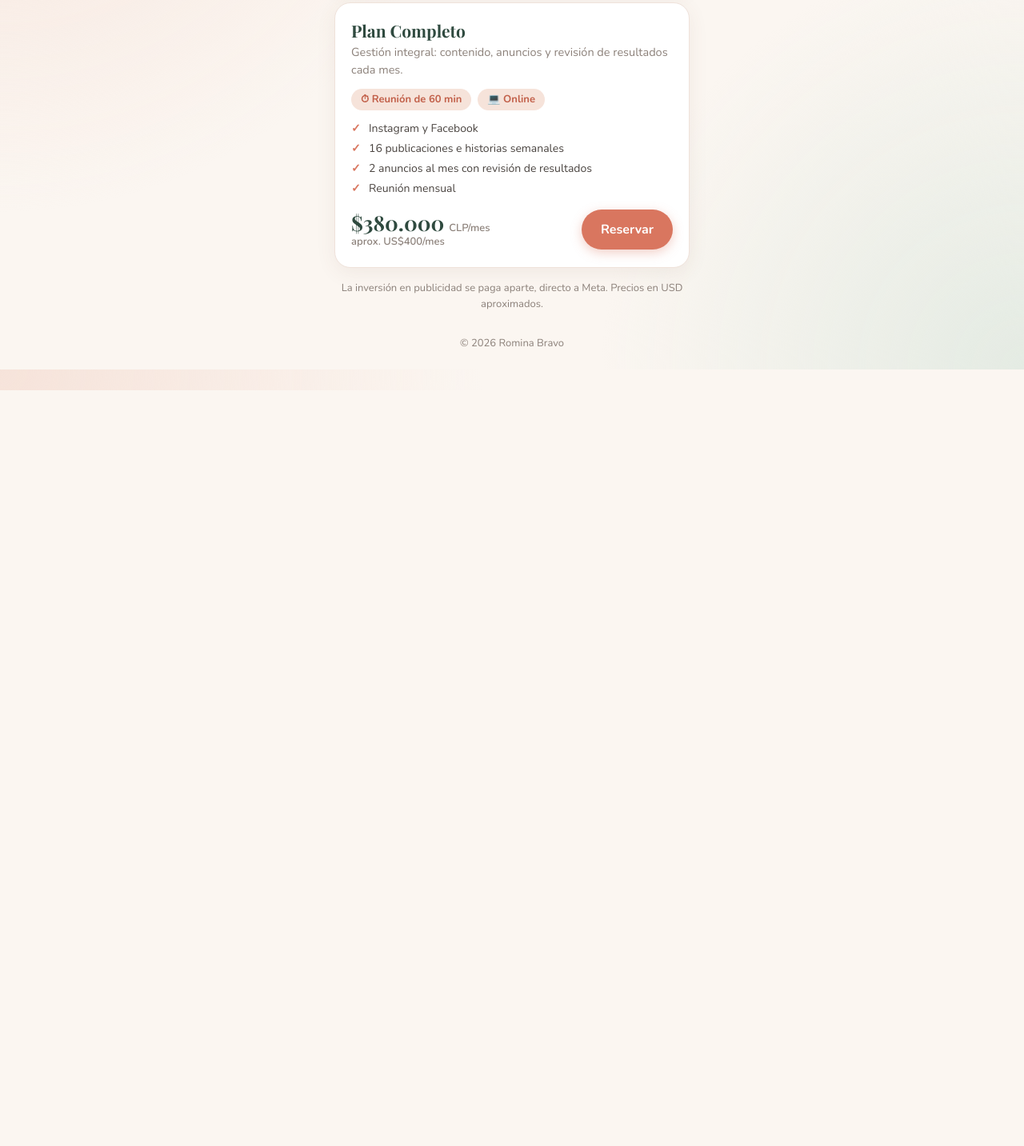
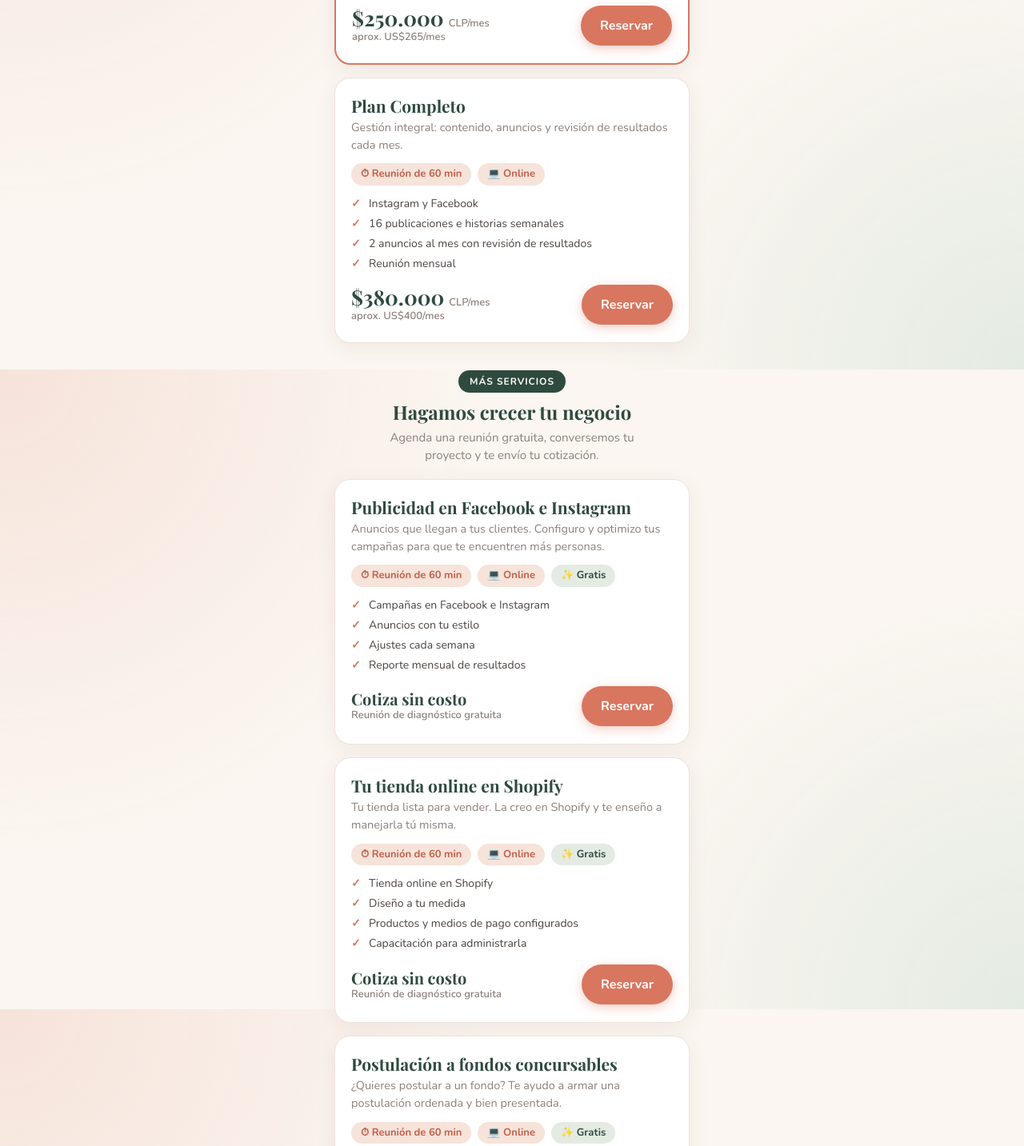
Before and after one commit to rominabravoramirez-star/app-asesorias-, a plain HTML site: page index.html in a window 1280 px wide. Shown: the part 1138-2571 px from the top of the page at 80% size. Before the commit the page ends 1626 px from the top, so only its background shows below. Drawn offline with nearby package versions, Linux system fonts and the light colour scheme.

Commit message:
Agrega publicidad, tienda Shopify y fondos concursables con reunión gratuita de cotización
Co-Authored-By: Claude Opus 5.5 <noreply@anthropic.com>
Claude-Session: https://claude.ai/code/session_019KtLQyWy18X1UYNvtiRAKR

```diff
--- a/index.html
+++ b/index.html
@@ -40,6 +40,14 @@
 
   /* Servicios */
   .titulo-seccion{font-size:22px;text-align:center;margin:8px 0 16px}
+  .seccion{margin:34px 0 18px;text-align:center}
+  .seccion:first-child{margin-top:4px}
+  .seccion .pill{display:inline-block;font-size:12px;font-weight:700;letter-spacing:.08em;text-transform:uppercase;
+       color:#fff;background:var(--verde);padding:5px 14px;border-radius:999px;margin-bottom:10px}
+  .seccion h2{font-size:24px;margin-bottom:6px}
+  .seccion p{font-size:15px;color:var(--suave);max-width:360px;margin:0 auto}
+  .precio.cotiza{font-size:20px}
+  .chip.gratis{background:#E4EBE3;color:var(--verde)}
   .servicio{background:var(--tarjeta);border-radius:var(--radio);padding:22px 20px;margin-bottom:16px;box-shadow:var(--sombra);
             border:1px solid var(--borde);position:relative}
   .servicio.destacado{border:2px solid var(--acento)}
@@ -125,7 +133,6 @@
   </header>
 
   <main>
-    <h2 class="titulo-seccion">Elige tu plan y reserva</h2>
     <div id="servicios"></div>
     <p class="nota" id="nota-general"></p>
   </main>
@@ -235,8 +242,18 @@ const CONFIG = {
   plataformas: ["Zoom", "Google Meet", "Videollamada de WhatsApp"],
 
   // Tus servicios. Para el link de Mercado Pago: pega el link de pago de cada plan.
+  // Secciones de la página (el orden aquí es el orden en que aparecen)
+  secciones: [
+    { id: "redes", etiqueta: "Redes sociales", titulo: "Tus redes siempre activas", texto: "Me encargo de tus redes para que tú te dediques a vender." },
+    { id: "otros", etiqueta: "Más servicios",  titulo: "Hagamos crecer tu negocio", texto: "Agenda una reunión gratuita, conversemos tu proyecto y te envío tu cotización." },
+  ],
+
+  // Tus servicios.
+  //  - Con precio: pon precioCLP y, si quieres, el link de Mercado Pago.
+  //  - Sin precio ("Cotiza sin costo"): pon cotizar: true  → la reunión es gratis y no pide pago.
   servicios: [
     {
+      seccion: "redes",
       nombre: "Plan Inicio",
       descripcion: "Ideal si estás empezando: tu Instagram ordenado y profesional, sin complicarte.",
       precioCLP: 150000, precioUSD: 160, periodo: "/mes",
@@ -244,6 +261,7 @@ const CONFIG = {
       linkMercadoPago: "",
     },
     {
+      seccion: "redes",
       nombre: "Plan Crece",
       descripcion: "Para negocios que quieren más alcance y más clientes en Instagram y Facebook.",
       precioCLP: 250000, precioUSD: 265, periodo: "/mes", destacado: true,
@@ -251,11 +269,33 @@ const CONFIG = {
       linkMercadoPago: "",
     },
     {
+      seccion: "redes",
       nombre: "Plan Completo",
       descripcion: "Gestión integral: contenido, anuncios y revisión de resultados cada mes.",
       precioCLP: 380000, precioUSD: 400, periodo: "/mes",
       incluye: ["Instagram y Facebook", "16 publicaciones e historias semanales", "2 anuncios al mes con revisión de resultados", "Reunión mensual"],
       linkMercadoPago: "",
+    },
+    {
+      seccion: "otros",
+      nombre: "Publicidad en Facebook e Instagram",
+      descripcion: "Anuncios que llegan a tus clientes. Configuro y optimizo tus campañas para que te encuentren más personas.",
+      cotizar: true,
+      incluye: ["Campañas en Facebook e Instagram", "Anuncios con tu estilo", "Ajustes cada semana", "Reporte mensual de resultados"],
+    },
+    {
+      seccion: "otros",
+      nombre: "Tu tienda online en Shopify",
+      descripcion: "Tu tienda lista para vender. La creo en Shopify y te enseño a manejarla tú misma.",
+      cotizar: true,
+      incluye: ["Tienda online en Shopify", "Diseño a tu medida", "Productos y medios de pago configurados", "Capacitación para administrarla"],
+    },
+    {
+      seccion: "otros",
+      nombre: "Postulación a fondos concursables",
+      descripcion: "¿Quieres postular a un fondo? Te ayudo a armar una postulación ordenada y bien presentada.",
+      cotizar: true,
+      incluye: ["Revisión de bases", "Formulario de postulación", "Presupuesto y plan de trabajo", "Acompañamiento en todo el proceso"],
     },
   ],
 
@@ -276,6 +316,7 @@ const iconos = {
   ig: '<svg viewBox="0 0 24 24" fill="none" stroke="currentColor" stroke-width="2"><rect x="3" y="3" width="18" height="18" rx="5"/><circle cx="12" cy="12" r="4"/><circle cx="17.5" cy="6.5" r="1" fill="currentColor"/></svg>',
   wsp: '<svg viewBox="0 0 24 24" fill="currentColor"><path d="M12 2a10 10 0 0 0-8.6 15.1L2 22l5-1.3A10 10 0 1 0 12 2Zm0 18.2a8.2 8.2 0 0 1-4.2-1.2l-.3-.2-3 .8.8-2.9-.2-.3A8.2 8.2 0 1 1 12 20.2Zm4.5-6.1c-.2-.1-1.5-.7-1.7-.8-.2-.1-.4-.1-.6.1l-.8 1c-.1.2-.3.2-.5.1a6.7 6.7 0 0 1-3.3-2.9c-.3-.4.2-.4.7-1.3.1-.2 0-.3 0-.4l-.8-1.8c-.2-.5-.4-.4-.6-.4h-.5a1 1 0 0 0-.7.3 3 3 0 0 0-.9 2.2 5.2 5.2 0 0 0 1.1 2.7 11.8 11.8 0 0 0 4.5 4c1.7.7 2.3.8 3.2.6.5-.1 1.5-.6 1.7-1.2.2-.6.2-1.1.2-1.2l-.5-.3Z"/></svg>'
 };
+const textoPrecio = s => s.cotizar ? "Cotización gratuita" : `${fmtCLP(s.precioCLP)} CLP${s.periodo || ""}`;
 const linkWsp = txt => `https://wa.me/${CONFIG.whatsapp}?text=${encodeURIComponent(txt)}`;
 
 /* ---- Perfil ---- */
@@ -298,19 +339,28 @@ $("pie").textContent = `© ${new Date().getFullYear()} ${CONFIG.nombre}`;
 document.title = `${CONFIG.nombre} · Reserva tu asesoría`;
 
 /* ---- Servicios ---- */
-$("servicios").innerHTML = CONFIG.servicios.map((s, i) => `
+const tarjeta = (s, i) => `
   <article class="servicio ${s.destacado ? "destacado" : ""}">
     ${s.destacado ? '<span class="cinta">Más elegido</span>' : ""}
     <h3>${s.nombre}</h3>
     <p class="desc">${s.descripcion}</p>
-    <div class="chips"><span class="chip">⏱ Reunión de ${CONFIG.duracionMin} min</span><span class="chip">💻 Online</span></div>
+    <div class="chips"><span class="chip">⏱ Reunión de ${CONFIG.duracionMin} min</span><span class="chip">💻 Online</span>${s.cotizar ? '<span class="chip gratis">✨ Gratis</span>' : ""}</div>
     <ul class="incluye">${s.incluye.map(x => `<li>${x}</li>`).join("")}</ul>
     <div class="fila-precio">
-      <div class="precio">${fmtCLP(s.precioCLP)} <small>CLP${s.periodo || ""}</small>
-        ${s.precioUSD ? `<span class="usd">aprox. US$${s.precioUSD}${s.periodo || ""}</span>` : ""}</div>
+      ${s.cotizar
+        ? `<div class="precio cotiza">Cotiza sin costo<span class="usd">Reunión de diagnóstico gratuita</span></div>`
+        : `<div class="precio">${fmtCLP(s.precioCLP)} <small>CLP${s.periodo || ""}</small>
+        ${s.precioUSD ? `<span class="usd">aprox. US$${s.precioUSD}${s.periodo || ""}</span>` : ""}</div>`}
       <button class="btn" data-i="${i}">Reservar</button>
     </div>
-  </article>`).join("");
+  </article>`;
+const secciones = CONFIG.secciones && CONFIG.secciones.length ? CONFIG.secciones : [{ titulo: "Elige tu servicio y reserva" }];
+$("servicios").innerHTML = secciones.map(sec => {
+  const items = CONFIG.servicios.map((s, i) => [s, i]).filter(([s]) => !sec.id || s.seccion === sec.id);
+  if (!items.length) return "";
+  return `<div class="seccion">${sec.etiqueta ? `<span class="pill">${sec.etiqueta}</span>` : ""}<h2>${sec.titulo}</h2>${sec.texto ? `<p>${sec.texto}</p>` : ""}</div>`
+    + items.map(([s, i]) => tarjeta(s, i)).join("");
+}).join("");
 document.querySelectorAll("#servicios .btn").forEach(b => b.addEventListener("click", () => abrir(+b.dataset.i)));
 
 /* ---- Utilidades de zona horaria ---- */
@@ -396,7 +446,7 @@ function mesTieneHoras({ y, m }) {
 }
 
 function actualizarResumen() {
-  let txt = `<b>${servicio.nombre}</b> · ${CONFIG.duracionMin} min · ${fmtCLP(servicio.precioCLP)} CLP${servicio.periodo || ""}`;
+  let txt = `<b>${servicio.nombre}</b> · ${CONFIG.duracionMin} min · ${textoPrecio(servicio)}`;
   if (diaSel && horaSel) {
     const f = horaSel.inst.toLocaleDateString("es-CL", { timeZone: TZ_CLIENTE, weekday: "long", day: "numeric", month: "long" });
     txt += `<br>📅 <b>${cap(f)}</b>, ${fmtHora(horaSel.inst, TZ_CLIENTE)} hrs` +
@@ -472,11 +522,11 @@ $("formulario").addEventListener("submit", async e => {
 
   const fechaChile = horaSel.inst.toLocaleDateString("es-CL", { timeZone: CONFIG.zonaHoraria, weekday: "long", day: "numeric", month: "long", year: "numeric" });
   const datos = {
-    _subject: `🌸 Nueva reserva: ${servicio.nombre} — ${nombre}`,
+    _subject: `🌸 ${servicio.cotizar ? "Nueva cotización" : "Nueva reserva"}: ${servicio.nombre} — ${nombre}`,
     _template: "table",
     _captcha: "false",
     _replyto: correo,
-    "Servicio": `${servicio.nombre} (${fmtCLP(servicio.precioCLP)} CLP${servicio.periodo || ""})`,
+    "Servicio": `${servicio.nombre} (${textoPrecio(servicio)})`,
     "Fecha (Chile)": fechaChile,
     "Hora (Chile)": `${horaSel.chile} hrs`,
     "Hora de la clienta": `${fmtHora(horaSel.inst, TZ_CLIENTE)} hrs (${TZ_CLIENTE})`,
@@ -499,18 +549,23 @@ $("formulario").addEventListener("submit", async e => {
     if (!r.ok || String(j.success) === "false") throw new Error(j.message || "error");
 
     const fCliente = horaSel.inst.toLocaleDateString("es-CL", { timeZone: TZ_CLIENTE, weekday: "long", day: "numeric", month: "long" });
-    $("exito-txt").innerHTML = `Gracias, <b>${nombre.split(" ")[0]}</b>. Apartamos el <b>${fCliente}</b> a las <b>${fmtHora(horaSel.inst, TZ_CLIENTE)} hrs</b> por ${plat}.<br><br>
-      Para <b>confirmar tu reserva</b>, realiza el pago de tu <b>${servicio.nombre}</b>. Te escribiré a <b>${correo}</b> con el link de la reunión.`;
+    const apartado = `Gracias, <b>${nombre.split(" ")[0]}</b>. Apartamos el <b>${fCliente}</b> a las <b>${fmtHora(horaSel.inst, TZ_CLIENTE)} hrs</b> por ${plat}.<br><br>`;
+    $("exito-txt").innerHTML = apartado + (servicio.cotizar
+      ? `Tu reunión es <b>gratuita</b>. Te escribiré a <b>${correo}</b> con el link de la reunión. ¡Nos vemos pronto!`
+      : `Para <b>confirmar tu reserva</b>, realiza el pago de tu <b>${servicio.nombre}</b>. Te escribiré a <b>${correo}</b> con el link de la reunión.`);
     const msgPago = `¡Hola Romina! Acabo de reservar el ${servicio.nombre} para el ${fCliente} a las ${horaSel.chile} (hora Chile). Mi nombre es ${nombre}.`;
-    if (servicio.linkMercadoPago) {
+    if (servicio.cotizar) {
+      $("btn-pagar").classList.add("oculto");
+    } else if (servicio.linkMercadoPago) {
       $("btn-pagar").href = servicio.linkMercadoPago;
       $("btn-pagar").classList.remove("oculto");
     } else {
       $("btn-pagar").classList.add("oculto");
     }
-    $("btn-wsp-confirmar").href = linkWsp(msgPago + (servicio.linkMercadoPago ? " Ya realicé el pago." : " ¿Me envías el link de pago?"));
-    $("btn-wsp-confirmar").textContent = servicio.linkMercadoPago ? "Avisar mi pago por WhatsApp" : "Pedir link de pago por WhatsApp";
+    $("btn-wsp-confirmar").href = linkWsp(msgPago + (servicio.cotizar ? " Te cuento un poco de mi proyecto:" : servicio.linkMercadoPago ? " Ya realicé el pago." : " ¿Me envías el link de pago?"));
+    $("btn-wsp-confirmar").textContent = servicio.cotizar ? "Escribirme por WhatsApp" : servicio.linkMercadoPago ? "Avisar mi pago por WhatsApp" : "Pedir link de pago por WhatsApp";
     mostrarPaso(3);
+    if (servicio.cotizar) $("titulo-reserva").textContent = "¡Nos vemos pronto!";
   } catch (ex) {
     err.innerHTML = `Ups, no se pudo enviar. Revisa tu conexión e inténtalo otra vez, o <a href="${linkWsp("Hola Romina, quiero reservar el " + servicio.nombre)}" target="_blank">escríbeme por WhatsApp</a>.`;
     err.classList.remove("oculto");
```
Also changed, not shown: capturas/ok-cotizacion.png (added), capturas/servicios-nuevos.png (added), 1 other file.
